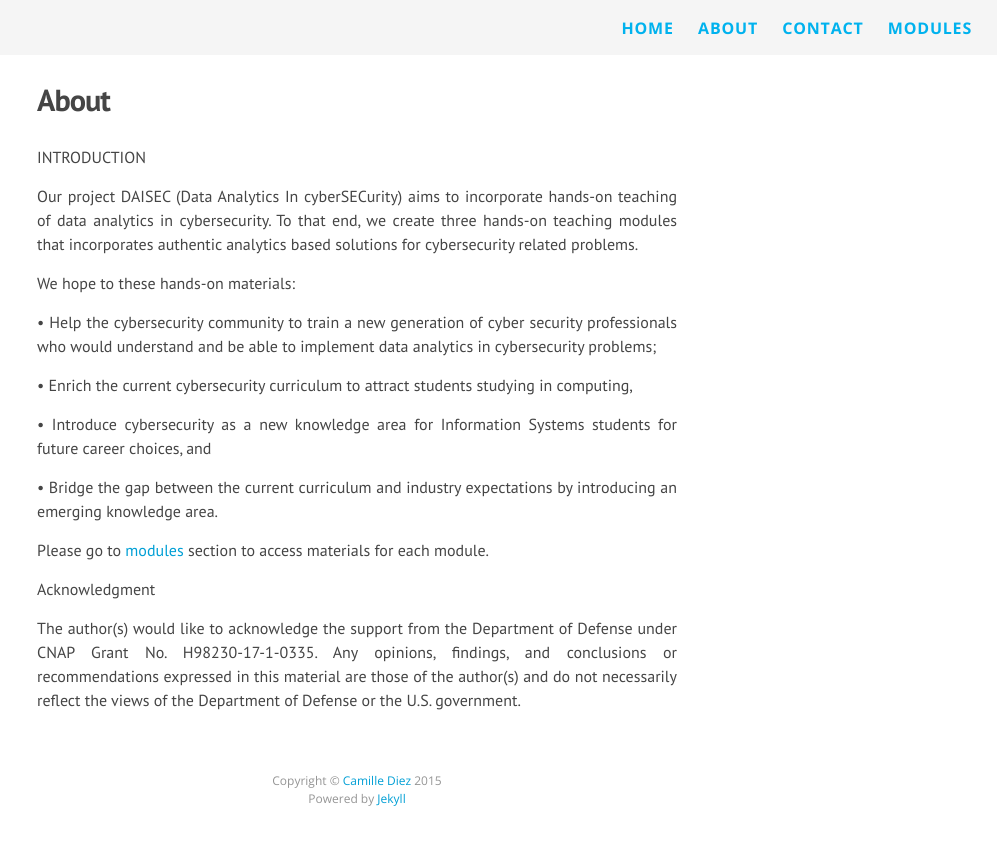
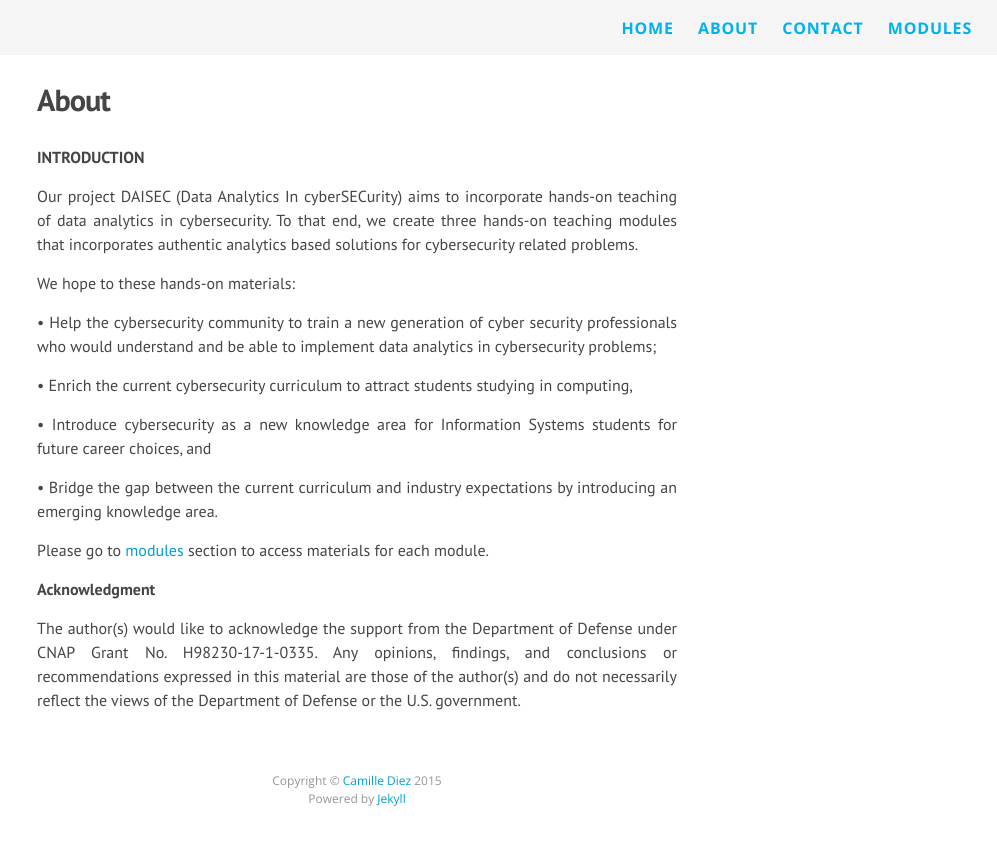
Before and after one commit to daisecpace/daisecpace, a Jekyll site: the page built from about.md, in a window 1280 px wide. Shown: the top 845 px of the page, without its empty margins (283-1280 px from the left). Built offline with Jekyll 4.4.1, drawn with Linux system fonts in a browser that asks for light colours; nearby versions of some CDN libraries.

```diff
--- a/about.md
+++ b/about.md
@@ -5,7 +5,7 @@ permalink: /about/
 ---
 
 
-INTRODUCTION
+**INTRODUCTION**
 
 
 
@@ -26,7 +26,7 @@ Please go to [modules](https://daisecpace.github.io/modules/) section to access
 
 
 
-Acknowledgment
+**Acknowledgment**
 
 The author(s) would like to acknowledge the support from the Department of Defense under CNAP Grant No. H98230-17-1-0335.
 Any opinions, findings, and conclusions or recommendations expressed in this material are those of the author(s) and do not necessarily reflect the views of the Department of Defense or the U.S. government.
```
